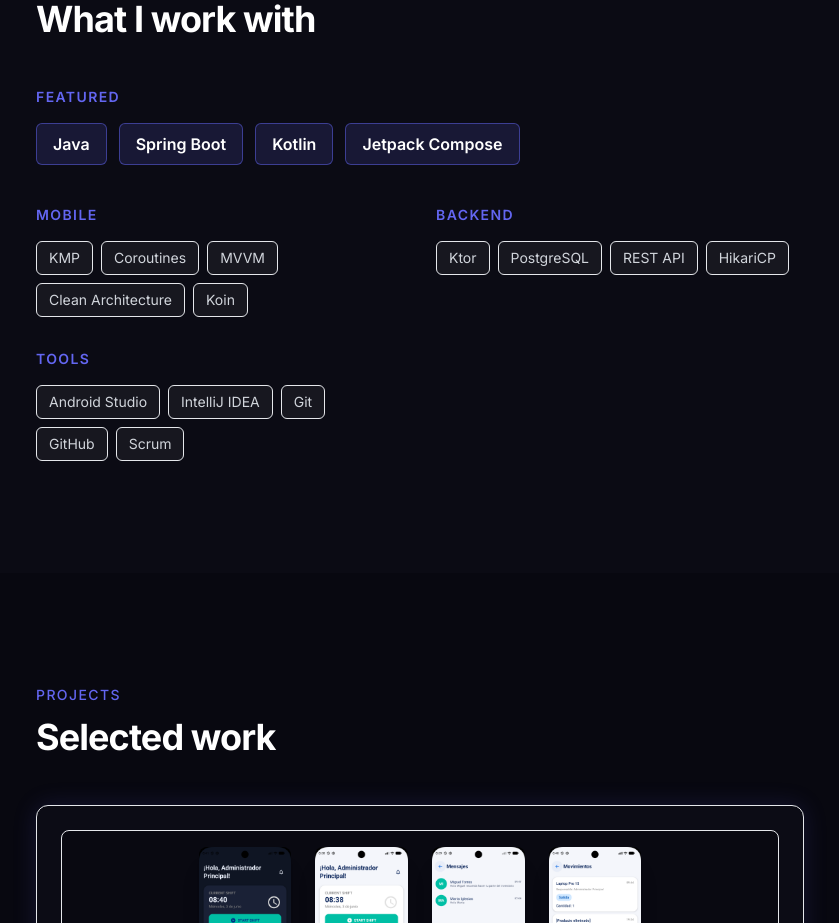
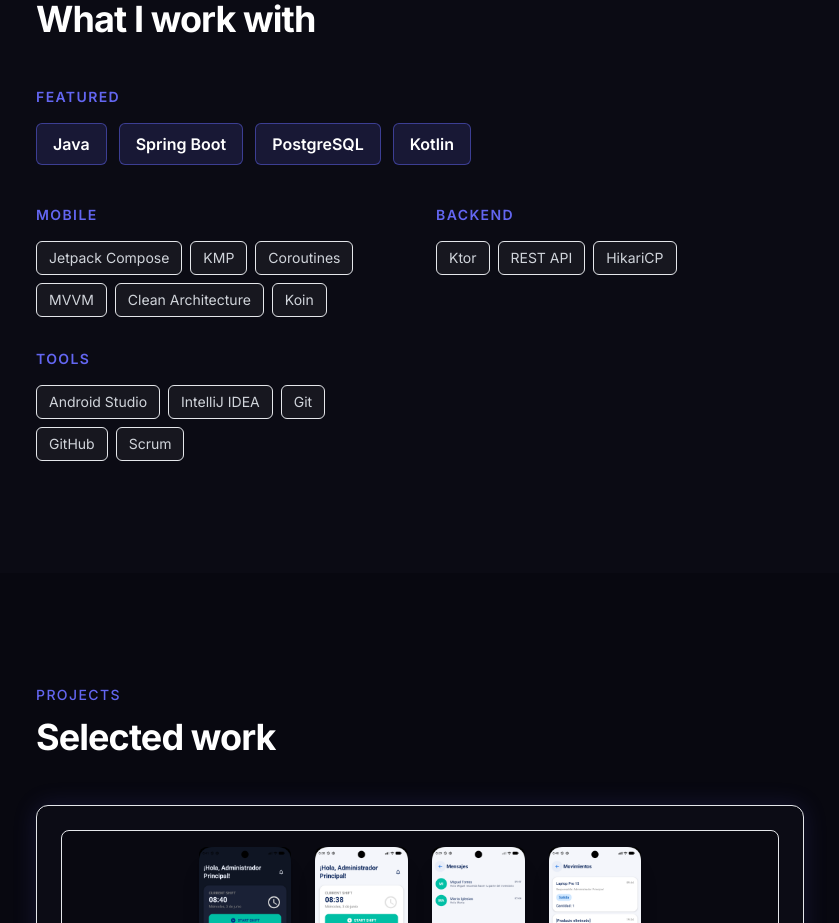
Before and after one commit to DavidBertsan/DavidBertsan.github.io, a React (Vite) app: page / in a window 1280 px wide. Shown: the part 1680-2603 px from the top of the page, without its empty margins (220-1059 px from the left). Built offline with nearby package versions, Linux system fonts and the light colour scheme.

Commit message:
feat: feature PostgreSQL over Jetpack Compose in skills

```diff
--- a/src/components/Skills.jsx
+++ b/src/components/Skills.jsx
@@ -1,10 +1,10 @@
 import { useLang } from '../LangContext'
 
-const featured = ['Java', 'Spring Boot', 'Kotlin', 'Jetpack Compose']
+const featured = ['Java', 'Spring Boot', 'PostgreSQL', 'Kotlin']
 
 const groups = [
-  { labelKey: 'Mobile',    skills: ['KMP', 'Coroutines', 'MVVM', 'Clean Architecture', 'Koin'] },
-  { labelKey: 'Backend',   skills: ['Ktor', 'PostgreSQL', 'REST API', 'HikariCP'] },
+  { labelKey: 'Mobile',    skills: ['Jetpack Compose', 'KMP', 'Coroutines', 'MVVM', 'Clean Architecture', 'Koin'] },
+  { labelKey: 'Backend',   skills: ['Ktor', 'REST API', 'HikariCP'] },
   { labelKey: 'tools',     skills: ['Android Studio', 'IntelliJ IDEA', 'Git', 'GitHub', 'Scrum'] },
 ]
 
```
